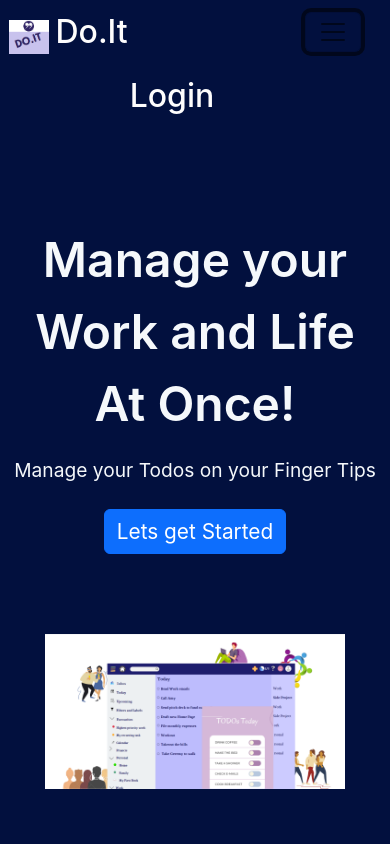
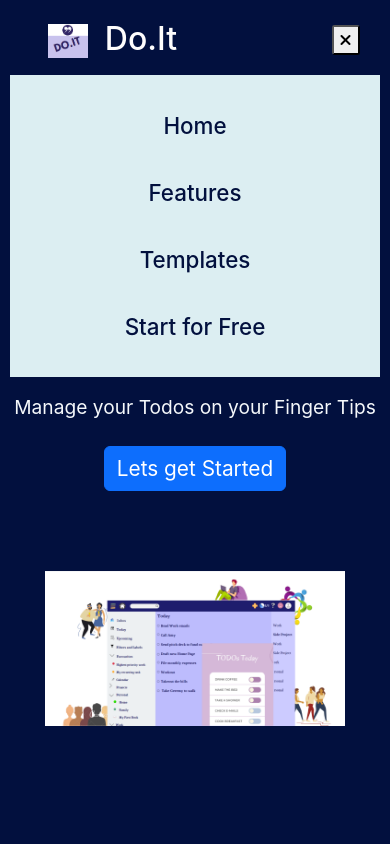
Before and after one commit to vish23698sahu/All_Purpose_Todo_App, a React (Create React App) app: page / in a window 390 px wide. Both pictures are taken after a click on the button 333 px from the left and 32 px from the top of the page. Shown: the top 844 px of the page. Built offline with nearby package versions, Linux system fonts and the light colour scheme.

Commit message:
v - 22 navbar toggle added for mobile responsive

```diff
--- a/public/index.html
+++ b/public/index.html
@@ -12,11 +12,12 @@
   <link rel="manifest" href="%PUBLIC_URL%/manifest.json" />
 
   <link rel="stylesheet" href="https://cdn.jsdelivr.net/npm/bootstrap@5.2.0/dist/css/bootstrap.min.css" />
-  <!-- <script src="https://cdn.jsdelivr.net/npm/bootstrap@5.2.0/dist/js/bootstrap.min.js"></script> -->
+  <script src="https://cdn.jsdelivr.net/npm/bootstrap@5.2.0/dist/js/bootstrap.min.js"></script>
   <script src="https://cdn.jsdelivr.net/npm/bootstrap@5.2.0/dist/js/bootstrap.bundle.min.js"></script>
   <script src="https://cdn.jsdelivr.net/npm/bootstrap@5.0.1/dist/js/bootstrap.min.js"
     integrity="sha384-Atwg2Pkwv9vp0ygtn1JAojH0nYbwNJLPhwyoVbhoPwBhjQPR5VtM2+xf0Uwh9KtT"
     crossorigin="anonymous"></script>
+    <script src="https://kit.fontawesome.com/bfe94f0ca1.js" crossorigin="anonymous"></script>
 
   <title>React App</title>
 </head>
--- a/src/components/Navbar/Navbar.css
+++ b/src/components/Navbar/Navbar.css
@@ -1,18 +1,58 @@
-.brand-color {
-    color: rgb(245, 248, 251);
+.navbar{
+    display: flex;
+    justify-content: space-around;
+    align-items: center;
+    height: 75px;
+    color: white;
 }
+
+.nav-links{
+    display: flex;
+    justify-content: flex-end;
+    list-style: none;
+    width: 75%;
+}
+
+.home,
+.features,
+.templates,
+.login,
+.startFree{
+    text-decoration: none;
+    color: white;
+    font-size: 1.4em;
+    font-weight: 500;
+    padding: 10px 20px;
+    margin: 0 10px;
+    cursor: pointer;
+}
+
+.navbar__btn{
+    font-size: 22px;
+    padding: 4px 15px 4px 15px;
+    font-weight: 400;
+    height: 46px;
+}
+
+a{
+    text-decoration: none;
+}
+
+.nav-brand-st{
+    padding-top: 0;
+    margin-top: 0;
+}
+
+.logo-1 {
+    text-align: left;
+    padding-left: 2%;
+}
+
+
 
 .navbar-brand {
     font-size: 1.4em;
     font-weight: 500;
-}
-
-.nav-item{
-    color: white;
-}
-
-.logo-home {
-    padding-top: 1px;
 }
 
 .logo-home:hover {
@@ -24,26 +64,12 @@
     cursor: pointer;
 }
 
-.search-width {
-    width: 30%;
-    display: flex;
-}
-
-.space-search {
-    padding-right: 15px;
-}
-
-.collapse-color {
-    background-color: aliceblue;
-}
-
 .nav-width {
     color: rgb(245, 248, 251);
     display: inline-flex;
     justify-content: center;
-    width: 75%;
-    font-weight: 500;
-    font-size: 1.5em;
+    padding-top: 1%;
+    width: 95%;
 }
 
 .feature__btn{
@@ -52,30 +78,51 @@
     color: rgb(254, 253, 253);
 }
 
-a{
-    text-decoration: none;
+.nav-links-mobile{
+    display: none;
+}
+
+.mobile-toggle-bar{
+    display: none;
 }
 
 @media screen and (max-width:786px) {
-    .brand-color{
-        width: 95%;
-        margin: 0;
-        padding: 0;
+    .logo-1{
+        display: flex;
+        position: absolute;
+        top: 15px;
+        left: 1px;
     }
-    .logo-home{
-        padding-left: 0;
-        margin-left: 0;
+
+     .mobile-toggle-bar{
+        display: block;
+        position: absolute;
+        left: 85%;
+        top: 3%;
+        border-radius: 10%;
     }
-    .feature__btn{
-        width: 70px;
+
+    .nav-links{
+        display: none;
     }
-    .search-width{
-        padding-left: 0;
-    }
-    .nav-width{
-        width: 100%;
+
+    li{
+        color: #02103e;
     }
     .navbar__btn{
         display: none;
     }
+
+    .nav-links-mobile{
+        position: absolute;
+        display: block;
+        list-style: none;
+        background-color: #dceef2;
+        left: 0;
+        top: 75px;
+        transition: all 0.5s ease-out;
+        width: 100%;
+        margin: 0;
+        padding: 0;
+    }
 }
--- a/src/components/Navbar/Navbar.js
+++ b/src/components/Navbar/Navbar.js
@@ -1,35 +1,45 @@
-import { Fragment } from "react";
+import { Fragment, useState } from "react";
 import { Link } from "react-router-dom";
 import Logo from '../../media/TodoLogo.png';
 import './Navbar.css';
 
 const Navbar = () => {
+    const [mobile, setMobile] = useState(false);
+
     return (
         <Fragment>
             <div className="brand-color">
-                <nav className="navbar navbar-expand-lg nav-width" >
-                    <Link to='/'>
-                        <img src={Logo} className="logo-home" width="40px" alt="logo"></img>&nbsp;
-                        <button className="navbar-brand brand-color linkss feature__btn" >Do.It</button>
-                    </Link>
-                    <button className="navbar-toggler" type="button" data-toggle="collapse" data-target="#navbarSupportedContent" aria-controls="navbarSupportedContent" aria-expanded="false" aria-label="Toggle navigation">
-                        <span className="navbar-toggler-icon"></span>
-                    </button>
-                    <div className="collapse navbar-collapse navbar-inverse" id="navbarSupportedContent">
-                        <ul className="navbar-nav mr-auto">
-                            <li className="nav-item">
-                                <Link to='/features' className="nav-link brand-color linkss feature__btn">Features</Link>
-                            </li>
-                            <li className="nav-item">
-                                <Link to='/templates' className="nav-link brand-color linkss feature__btn">Templates</Link>
-                            </li>
-                        </ul>
+                <nav className="navbar nav-width">
+                    <div className="logo-1" >
+                        <Link to='/' className="navbar-brand linkss feature__btn">
+                            <img src={Logo} width="40px" className="login__img" alt='Logo Todo App' ></img>&nbsp; <span className="login__logo">Do.It</span>
+                        </Link>
                     </div>
-                    <div className="my-2 my-lg-0 search-width">
-                        <Link to='/login' className="nav-link brand-color linkss my-2 space-search feature__btn">Login</Link>
-                        <button className="btn btn-primary navbar__btn my-2" type="submit">Start&nbsp;for&nbsp;Free</button>
-                    </div>
+                    <ul className={mobile ? "nav-links-mobile" : "nav-links"}
+                        onClick={() => setMobile(false)}
+                    >
+                        <Link to='/' className='home'>
+                            <li>Home</li>
+                        </Link>
+                        <Link to='/features' className='features'>
+                            <li>Features</li>
+                        </Link>
+                        <Link to='/templates' className='templates'>
+                            <li>Templates</li>
+                        </Link>
+                        <Link to='/startFree' className='startFree '>
+                            <li>Start for Free</li>
+                        </Link>
+                        <Link to='/login' className='login btn btn-primary navbar__btn'>
+                            <li>Login</li>
+                        </Link>
+                    </ul>
                 </nav>
+                <button className="mobile-toggle-bar" onClick={() => { setMobile(!mobile) }}>
+                    {
+                        mobile ? <i className="fas fa-times"></i> : <i className="fas fa-bars"></i>
+                    }
+                </button>
             </div >
         </Fragment >
     );
--- a/src/components/Template/Template.js
+++ b/src/components/Template/Template.js
@@ -16,6 +16,8 @@
     return (
         <Fragment>
             <Navbar />
+
+            <div>
                 <h2 className="first-line" >Explore various Templates<br /> and Work with the one that suits you!</h2>
                 <div className="container-ins-1" >
                     {
@@ -99,7 +101,7 @@
                         </div>
                     </div>
                 </div>
-
+            </div>
             <Footer />
         </Fragment >
     );
```
Lines whose indentation alone changed are shown as unchanged.
